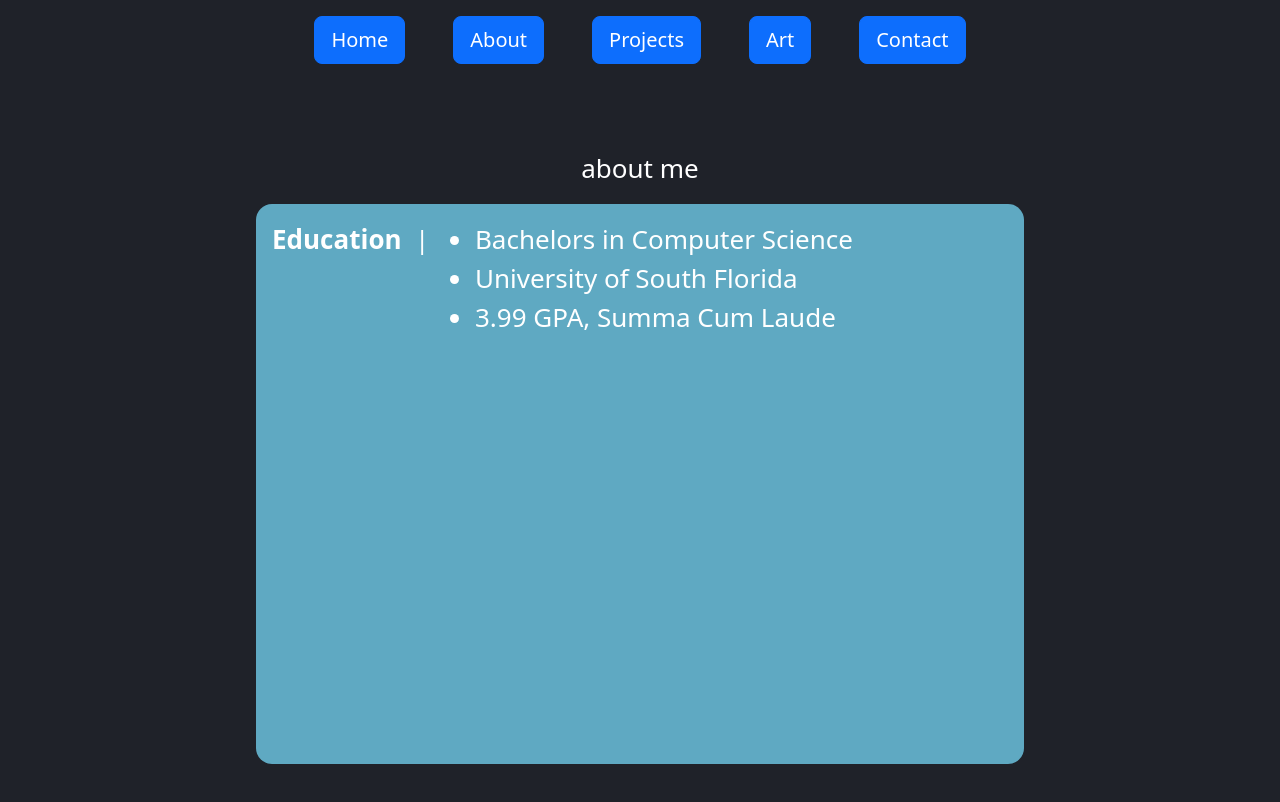
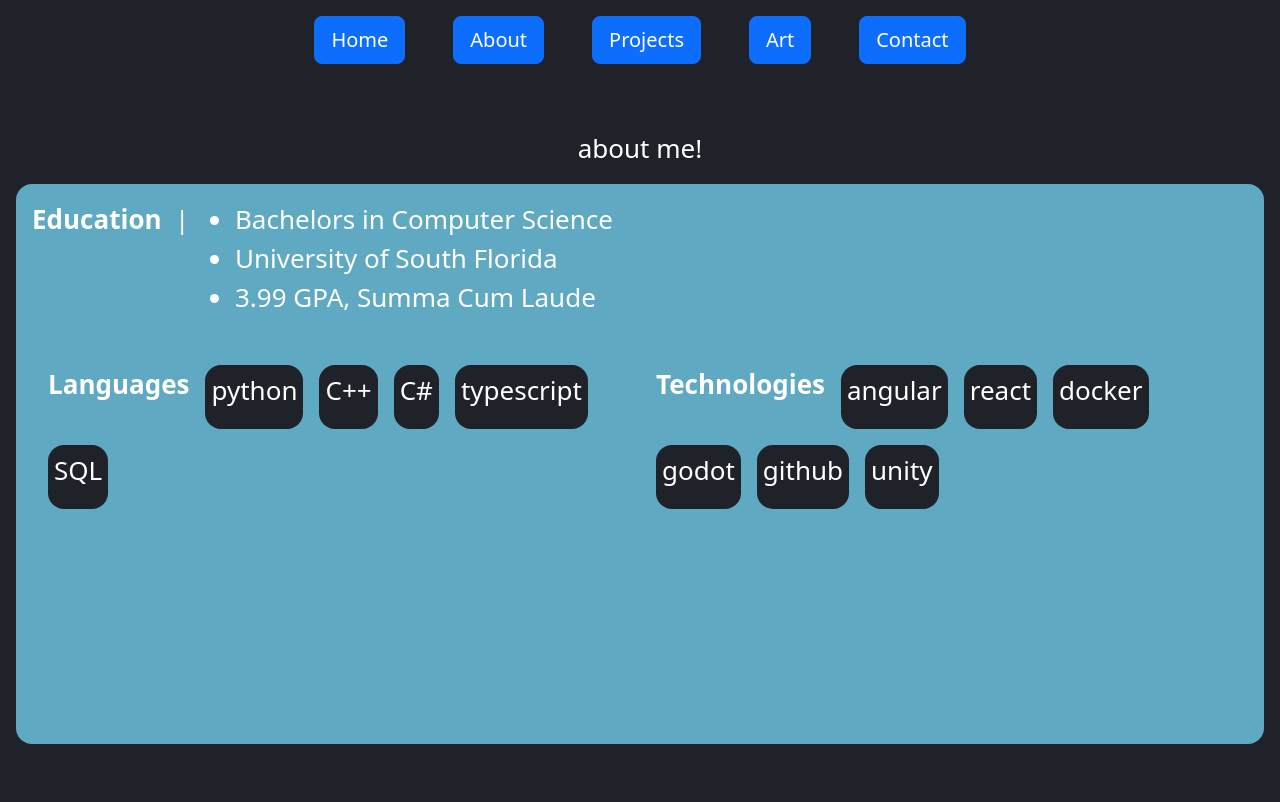
Before and after one commit to NoeDimitri/noedimitri.github.io, a React (Create React App) app: page /#/about in a window 1280 px wide. Shown: the top 802 px of the page. Built offline with nearby package versions, Linux system fonts and the light colour scheme.

Commit message:
About page finished

```diff
--- a/src/About.jsx
+++ b/src/About.jsx
@@ -2,12 +2,49 @@ import './App.css'
 import React from "react";
 import 'bootstrap/dist/css/bootstrap.min.css';
 
+const technology = [
+    {id: 0,
+    name: "angular"},
+    {id: 1,
+    name: "react"},
+    {id: 2,
+    name: "docker"},
+    {id: 3,
+    name: "godot"},
+    {id: 4,
+    name: "github"},
+    {id: 5,
+    name: "unity"},
+    // {id: 6,
+    // name: "asp .NET Core"}
+];
+
+const languages = [
+    {id: 0,
+    name: "python"},
+    {id: 1,
+    name: "C++"},
+    {id: 2,
+    name: "C#"},
+    {id: 3,
+    name: "typescript"},
+    {id: 4,
+    name: "SQL"}
+];
+
+const technology_items = technology.map(tech => <div class="column_item square rounded-4">{tech.name}</div>);
+const language_items = languages.map(language => <div class="column_item square rounded-4">{language.name}</div>);
+
+
+<div class="column_item square rounded-4">
+github
+</div>
+
 class About extends React.Component{
     render() {
-
         return(
-            <div className='App-header'>
-                about me
+            <div className='Tab-Content'>
+                about me!
                 <span className="square rounded-4 Dialog-Box">
                     <p className="Dialog-Content">
                         <b>Education</b>&nbsp; | &nbsp;<br></br>
@@ -17,6 +54,20 @@ class About extends React.Component{
                             <li>3.99 GPA, Summa Cum Laude</li>
                         </ul>
                     </p>
+                <div class="column_parent">
+                    <div class="column_container">
+                        <div class="column_title">
+                            <b>Languages</b>
+                        </div>
+                        {language_items}
+                    </div>
+                    <div class="column_container">
+                        <div class="column_title">
+                            <b>Technologies</b>
+                        </div>
+                        {technology_items}
+                    </div>
+                </div>
 
                 </span>
             </div>
--- a/src/App.css
+++ b/src/App.css
@@ -71,3 +71,25 @@ html{
 .square{
   background-color: var(--dialog-color);
 }
+
+.column_parent{
+  display: flex;
+  flex-direction: row;
+  justify-content: center;
+}
+
+.column_container {
+  display: flex;
+  flex-flow: row wrap;
+  width: 50%;
+  margin: 1rem;
+  gap: 1rem;
+}
+
+.column_item{
+  background: var(--background-color);
+  padding: 6px;
+  color: white;
+  text-align: center;
+  height: 4rem;
+}
```
Also changed, not shown: src/Home.jsx (deleted, +0 -14 lines), 1 other file (tests, documents, lock files or other folders).
